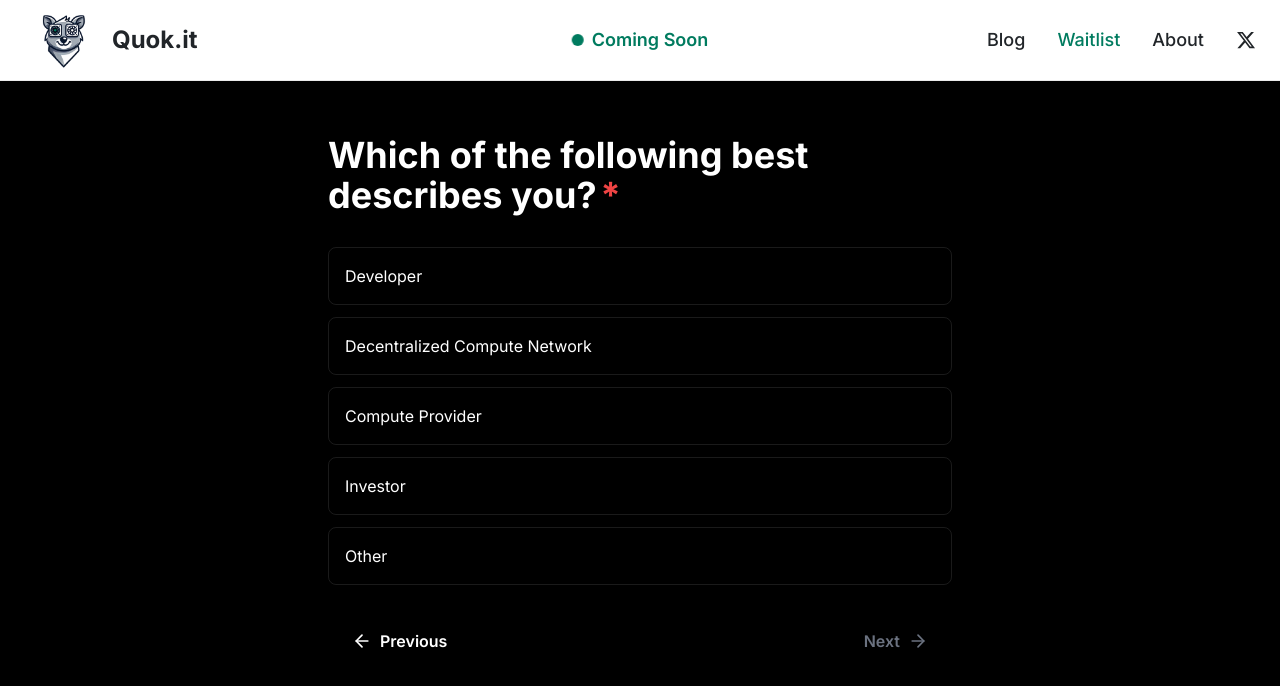
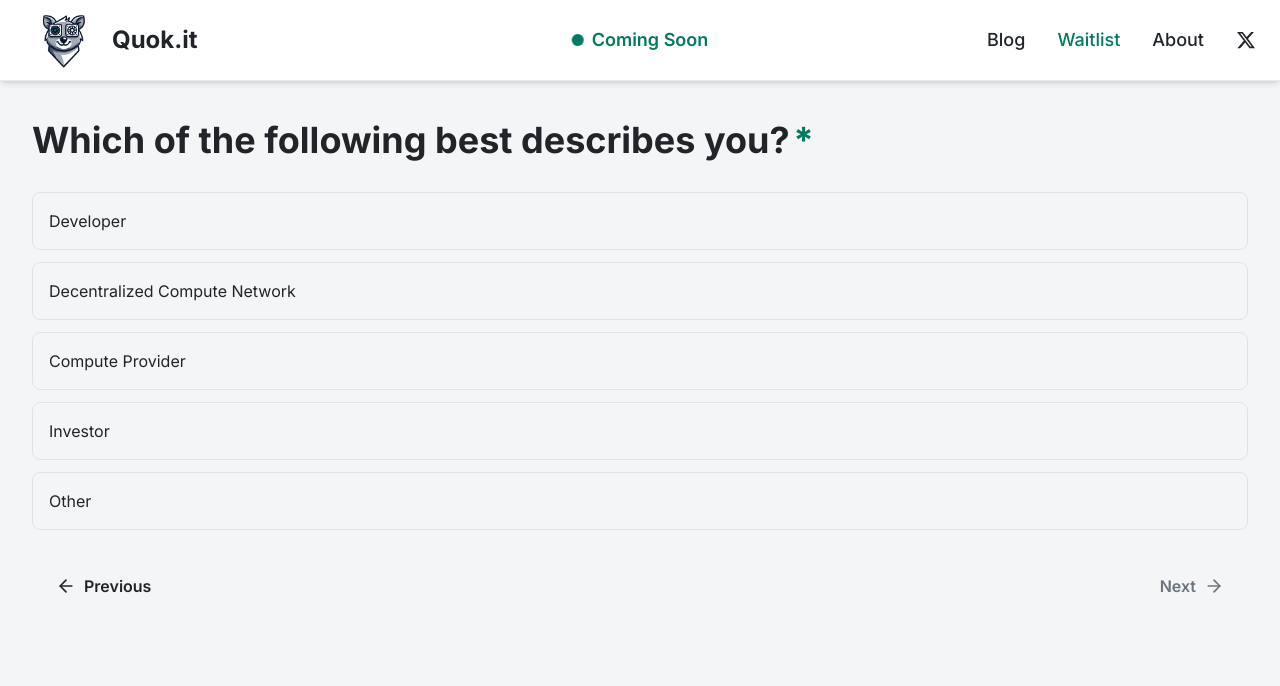
Before and after one commit to aabdel0181/quok.it, a Next.js app in the folder soc/: page /waitlist in a window 1280 px wide. Both pictures are taken after a click on the button "Get Started". Shown: the top 686 px of the page. Built offline with nearby package versions, Linux system fonts and the light colour scheme.

Commit message:
update waitlist dynamic styling

```diff
--- a/soc/src/app/waitlist/page.tsx
+++ b/soc/src/app/waitlist/page.tsx
@@ -142,15 +142,15 @@ export default function Waitlist() {
 
   useEffect(() => {
     const handleKeyDown = (event: KeyboardEvent) => {
-      if (event.key === 'Enter' && isNextEnabled) {
+      if (event.key === "Enter" && isNextEnabled) {
         handleNext();
       }
     };
 
-    window.addEventListener('keydown', handleKeyDown);
+    window.addEventListener("keydown", handleKeyDown);
 
     return () => {
-      window.removeEventListener('keydown', handleKeyDown);
+      window.removeEventListener("keydown", handleKeyDown);
     };
   }, [isNextEnabled]);
 
@@ -158,7 +158,10 @@ export default function Waitlist() {
     const validateCurrentAnswer = () => {
       const currentQuestionId = questions[currentQuestion].id;
       const currentAnswer = answers[currentQuestionId];
-      const schema = AnswerSchema.shape[currentQuestionId as keyof typeof AnswerSchema.shape];
+      const schema =
+        AnswerSchema.shape[
+          currentQuestionId as keyof typeof AnswerSchema.shape
+        ];
       if (schema) {
         try {
           schema.parse(currentAnswer);
@@ -185,16 +188,18 @@ export default function Waitlist() {
 
   if (isSubmitted) {
     return (
-      <div className="min-h-screen bg-black text-white flex items-center justify-center">
-        <div className="w-full max-w-2xl mx-auto p-6 text-center space-y-6">
-          <h2 className="text-4xl font-bold">Thank You!</h2>
-          <p className="text-gray-400">
+      <div className="min-h-screen bg-[var(--background)] pt-24">
+        <div className="container-fluid mx-auto p-6 text-center space-y-6">
+          <h2 className="text-[var(--foreground)] text-4xl font-bold">
+            Thank You!
+          </h2>
+          <p className="text-[var(--text-secondary)]">
             Your submission has been received. We'll be in touch soon!
           </p>
           <div className="mt-8">
             <a
               href="https://quok.it"
-              className="text-red-500 hover:text-red-400 transition-colors"
+              className="text-[var(--primary)] hover:text-[var(--primary-dark)] transition-colors"
             >
               Return to Homepage
             </a>
@@ -205,18 +210,18 @@ export default function Waitlist() {
   }
 
   return (
-    <div className="min-h-screen bg-black text-white flex items-center justify-center">
-      <div className="w-full max-w-2xl mx-auto p-6">
+    <div className="min-h-screen bg-[var(--background)] pt-24">
+      <div className="container-fluid mx-auto p-6">
         <div className="space-y-8">
-          <h2 className="text-4xl font-bold">
+          <h2 className="text-[var(--foreground)] text-4xl font-bold">
             {questions[currentQuestion].question}
-            {questions[currentQuestion].type !== 'intro' && (
-              <span className="text-red-500 ml-1">*</span>
+            {questions[currentQuestion].type !== "intro" && (
+              <span className="text-[var(--primary)] ml-1">*</span>
             )}
           </h2>
 
           {questions[currentQuestion].subtext && (
-            <p className="mt-4 text-gray-400">
+            <p className="mt-4 text-[var(--text-secondary)]">
               {questions[currentQuestion].subtext}
             </p>
           )}
@@ -224,10 +229,7 @@ export default function Waitlist() {
           {questions[currentQuestion].type === "intro" && (
             <button
               onClick={handleNext}
-              className="px-8 py-3 bg-red-500 rounded-lg
-                        hover:bg-red-600 hover:shadow-[0_0_30px_rgba(204,0,0,0.8)]
-                        shadow-[0_0_15px_rgba(204,0,0,0.5)]
-                        transition-all duration-300 text-center font-semibold"
+              className="btn-primary bg-[var(--primary)] hover:bg-[var(--primary-dark)]"
             >
               Get Started
             </button>
@@ -237,28 +239,29 @@ export default function Waitlist() {
             questions[currentQuestion].type === "email") && (
             <div>
               <input
-                type={questions[currentQuestion].type} // Use the type from the question
+                type={questions[currentQuestion].type}
                 placeholder={questions[currentQuestion].placeholder}
                 value={(answers[questions[currentQuestion].id] as string) || ""}
                 onChange={(e) =>
                   handleAnswer(e.target.value, questions[currentQuestion].id)
                 }
-                className={`w-full p-4 bg-transparent rounded-lg border
+                className={`w-full p-4 bg-[var(--surface)] rounded-lg border
                   ${
                     errors[questions[currentQuestion].id]
-                      ? "border-red-500"
-                      : "border-white/10"
+                      ? "border-[var(--primary)]"
+                      : "border-[var(--border-light)]"
                   }
                   focus:outline-none focus:ring-2
                   ${
                     errors[questions[currentQuestion].id]
-                      ? "focus:ring-red-500/20"
-                      : "focus:ring-white/20"
+                      ? "focus:ring-[var(--primary)]"
+                      : "focus:ring-[var(--border-light)]"
                   }
+                  text-[var(--foreground)]
                   transition-all duration-300`}
               />
               {errors[questions[currentQuestion].id] && (
-                <p className="mt-2 text-red-500 text-sm">
+                <p className="mt-2 text-[var(--primary)] text-sm">
                   {errors[questions[currentQuestion].id]}
                 </p>
               )}
@@ -275,16 +278,11 @@ export default function Waitlist() {
                   }
                   className={`w-full p-4 text-left rounded-lg border transition-all duration-300
                     ${
-                      Array.isArray(answers[questions[currentQuestion].id])
-                        ? answers[questions[currentQuestion].id].includes(
-                            option
-                          )
-                          ? "border-red-500 bg-red-500/10"
-                          : "border-white/10 hover:border-red-500 hover:bg-red-500/10"
-                        : answers[questions[currentQuestion].id] === option
-                        ? "border-red-500 bg-red-500/10"
-                        : "border-white/10 hover:border-red-500 hover:bg-red-500/10"
-                    }`}
+                      answers[questions[currentQuestion].id] === option
+                        ? "border-[var(--primary)] bg-[var(--primary-dark)] bg-opacity-10"
+                        : "border-[var(--border-light)] hover:border-[var(--primary)] hover:bg-[var(--primary-dark)] hover:bg-opacity-10"
+                    }
+                    text-[var(--foreground)]`}
                 >
                   {option}
                 </button>
@@ -302,16 +300,12 @@ export default function Waitlist() {
                   }
                   className={`w-full p-4 text-left rounded-lg border transition-all duration-300
                     ${
-                      Array.isArray(answers[questions[currentQuestion].id])
-                        ? answers[questions[currentQuestion].id].includes(
-                            option
-                          )
-                          ? "border-red-500 bg-red-500/10"
-                          : "border-white/10 hover:border-red-500 hover:bg-red-500/10"
-                        : answers[questions[currentQuestion].id] === option
-                        ? "border-red-500 bg-red-500/10"
-                        : "border-white/10 hover:border-red-500 hover:bg-red-500/10"
-                    }`}
+                      Array.isArray(answers[questions[currentQuestion].id]) &&
+                      answers[questions[currentQuestion].id].includes(option)
+                        ? "border-[var(--primary)] bg-[var(--primary-dark)] bg-opacity-10"
+                        : "border-[var(--border-light)] hover:border-[var(--primary)] hover:bg-[var(--primary-dark)] hover:bg-opacity-10"
+                    }
+                    text-[var(--foreground)]`}
                 >
                   {option}
                 </button>
@@ -323,7 +317,7 @@ export default function Waitlist() {
             <div className="flex justify-between mt-12">
               <button
                 onClick={handlePrevious}
-                className={`flex items-center gap-2 px-6 py-3 text-white hover:text-red-500
+                className={`flex items-center gap-2 px-6 py-3 text-[var(--foreground)] hover:text-[var(--primary)]
                           transition-colors font-semibold
                           ${currentQuestion === 0 ? "invisible" : ""}`}
               >
@@ -338,14 +332,13 @@ export default function Waitlist() {
                     Object.keys(errors).length > 0 ||
                     !answers[questions[currentQuestion].id]
                   }
-                  className={`px-8 py-3 bg-red-500 rounded-lg
-              transition-all duration-300 text-center font-semibold
+                  className={`btn-primary bg-[var(--primary)]
                     ${
                       isSubmitting ||
                       Object.keys(errors).length > 0 ||
                       !answers[questions[currentQuestion].id]
                         ? "opacity-50 cursor-not-allowed"
-                  : "hover:bg-red-600 hover:shadow-[0_0_30px_rgba(204,0,0,0.8)] shadow-[0_0_15px_rgba(204,0,0,0.5)]"
+                        : "hover:bg-[var(--primary-dark)]"
                     }`}
                 >
                   {isSubmitting ? "Submitting..." : "Submit"}
@@ -353,16 +346,12 @@ export default function Waitlist() {
               ) : (
                 <button
                   onClick={handleNext}
-                  disabled={
-                    errors[questions[currentQuestion].id] !== undefined ||
-                    !answers[questions[currentQuestion].id]
-                  }
+                  disabled={!isNextEnabled}
                   className={`flex items-center gap-2 px-6 py-3 transition-colors font-semibold
                     ${
-                errors[questions[currentQuestion].id] ||
-                !answers[questions[currentQuestion].id]
-                  ? "text-gray-500 cursor-not-allowed"
-                  : "text-white hover:text-red-500"
+                      !isNextEnabled
+                        ? "text-[var(--text-secondary)] cursor-not-allowed"
+                        : "text-[var(--foreground)] hover:text-[var(--primary)]"
                     }`}
                 >
                   Next <FiArrowRight className="w-5 h-5" />
@@ -372,7 +361,9 @@ export default function Waitlist() {
           )}
 
           {error && (
-            <div className="mt-4 text-red-500 text-center">{error}</div>
+            <div className="mt-4 text-[var(--primary)] text-center">
+              {error}
+            </div>
           )}
         </div>
       </div>
```
Lines whose indentation alone changed are shown as unchanged.
